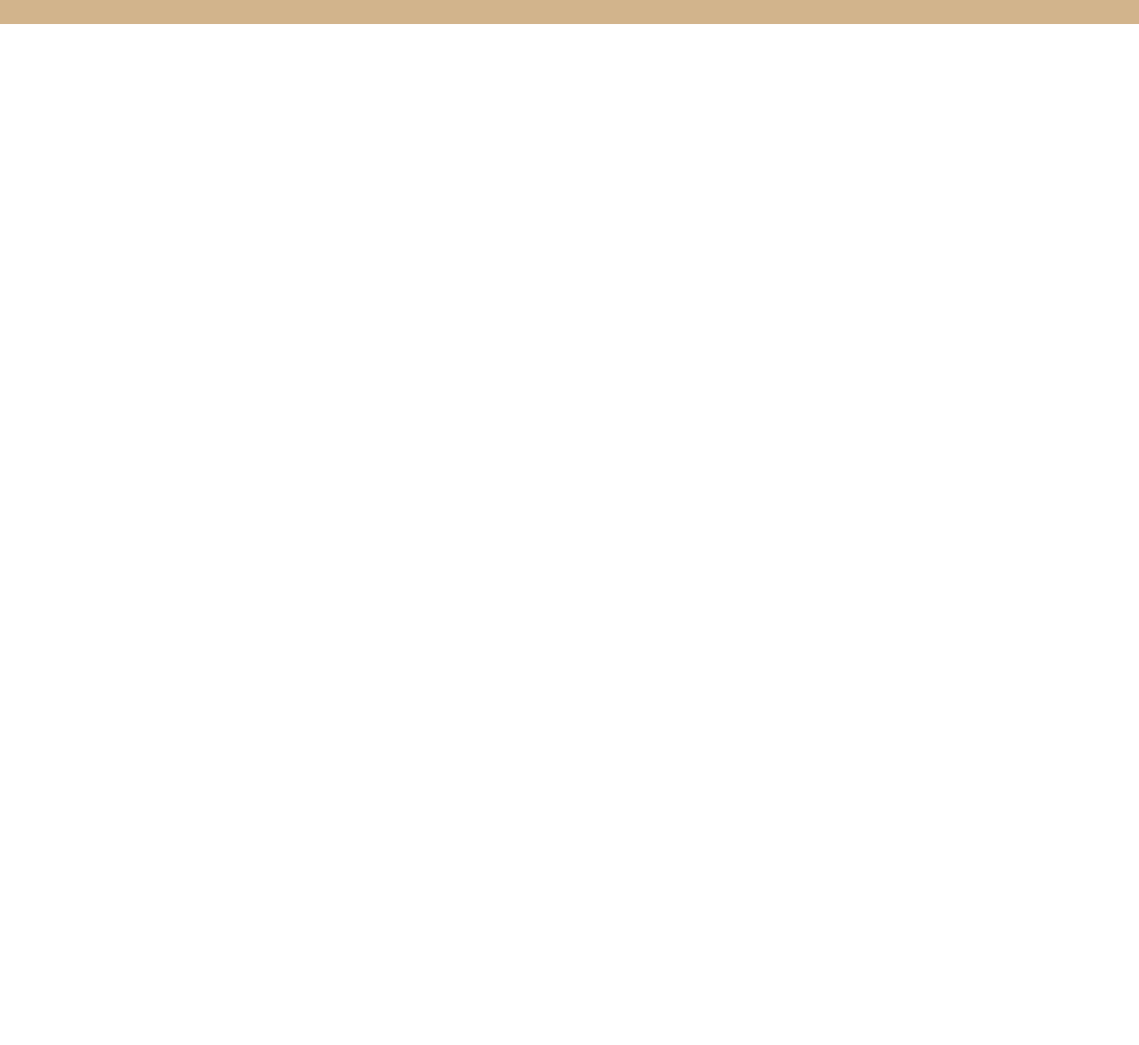
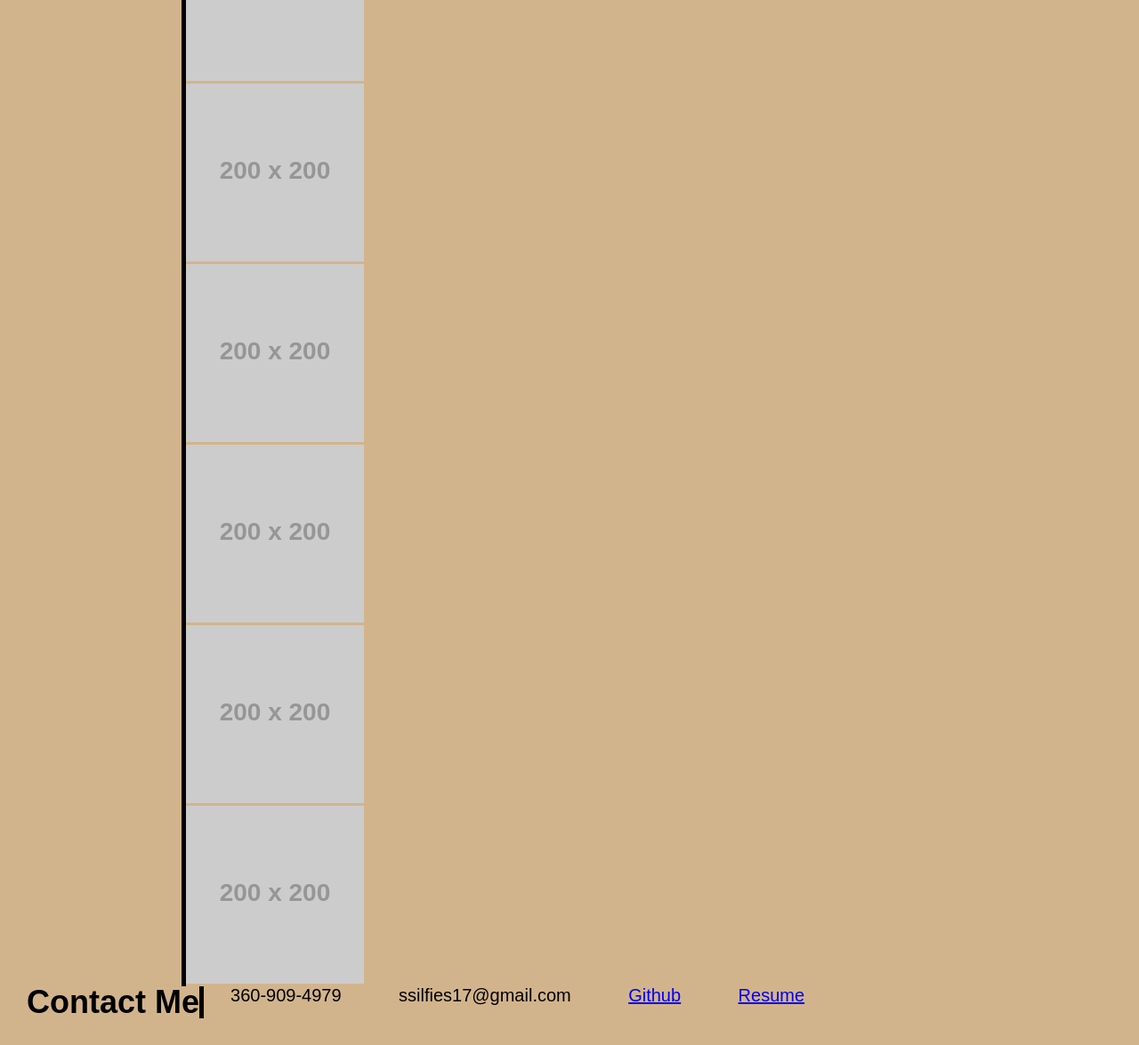
Before and after one commit to ssilfies17/Portfolio, a plain HTML site: page index.html in a window 1280 px wide. Shown: the part 597-1772 px from the top of the page at 89% size. Before the commit the page ends 800 px from the top, so only its background shows below. Drawn offline with Linux system fonts and the light colour scheme; placeholder pictures from the web are drawn by us.

Commit message:
css too convoluted

```diff
--- a/Assets/style.css
+++ b/Assets/style.css
@@ -59,12 +59,45 @@ h1 {
 }
 
 .work {
-    display:flex;
     margin-top: 40px;
+    display: flex;
 }
 
 #workh2 {
     font-size: 36px;
     padding: 20px 65px 50px 20px;
     border-right: solid black 5px;
+    position: relative;
+    left: 0px;
 }
+
+.worktiles {
+    flex-direction: column;
+    justify-content: space-evenly;
+
+}
+
+.worktile1 {
+    display: flex 1 0 100%;
+}
+
+.contactme {
+    display: flex;
+}
+
+.contactme h2 {
+    border-right: 5px solid black;
+    font-size: 36px;
+    position: relative;
+    left: 0px;
+}
+
+.contactlist {
+    justify-content: space-evenly;
+}
+
+.contactme li {
+    display:inline;
+    padding: 30px;
+    font-size: 20px;
+}
--- a/index.html
+++ b/index.html
@@ -36,6 +36,42 @@
         <div class="work">
             <h2 id="workh2">Work</h2>
 
+            <div class="worktiles">
+                <section class="worktile1">
+                    <a href="#"><img src=https://via.placeholder.com/200/></a>
+                </section>
+
+                <section class="worktile2">
+                    <a href="#"><img src=https://via.placeholder.com/200/></a>
+                </section>
+
+                <section class="worktile3">
+                    <a href="#"><img src=https://via.placeholder.com/200/></a>
+                </section>
+
+                <section class="worktile4>
+                    <a href="#"><img src=https://via.placeholder.com/200/></a>
+                </section>
+
+                <section class="worktile5>
+                    <a href="#"><img src=https://via.placeholder.com/200/></a>
+                </section>
+
+                <section class="worktile6>
+                    <a href="#"><img src=https://via.placeholder.com/200/></a>
+                </section>
+            </div>
+
+        </div>
+
+        <div class="contactme">
+            <h2>Contact Me</h2>
+            <ul class="contactlist">
+                <li>360-909-4979</li>
+                <li>ssilfies17@gmail.com</li>
+                <li><a href="#">Github</a></li>
+                <li><a href="#">Resume</a></li>
+            </ul>
         </div>
 
     </div>
```
